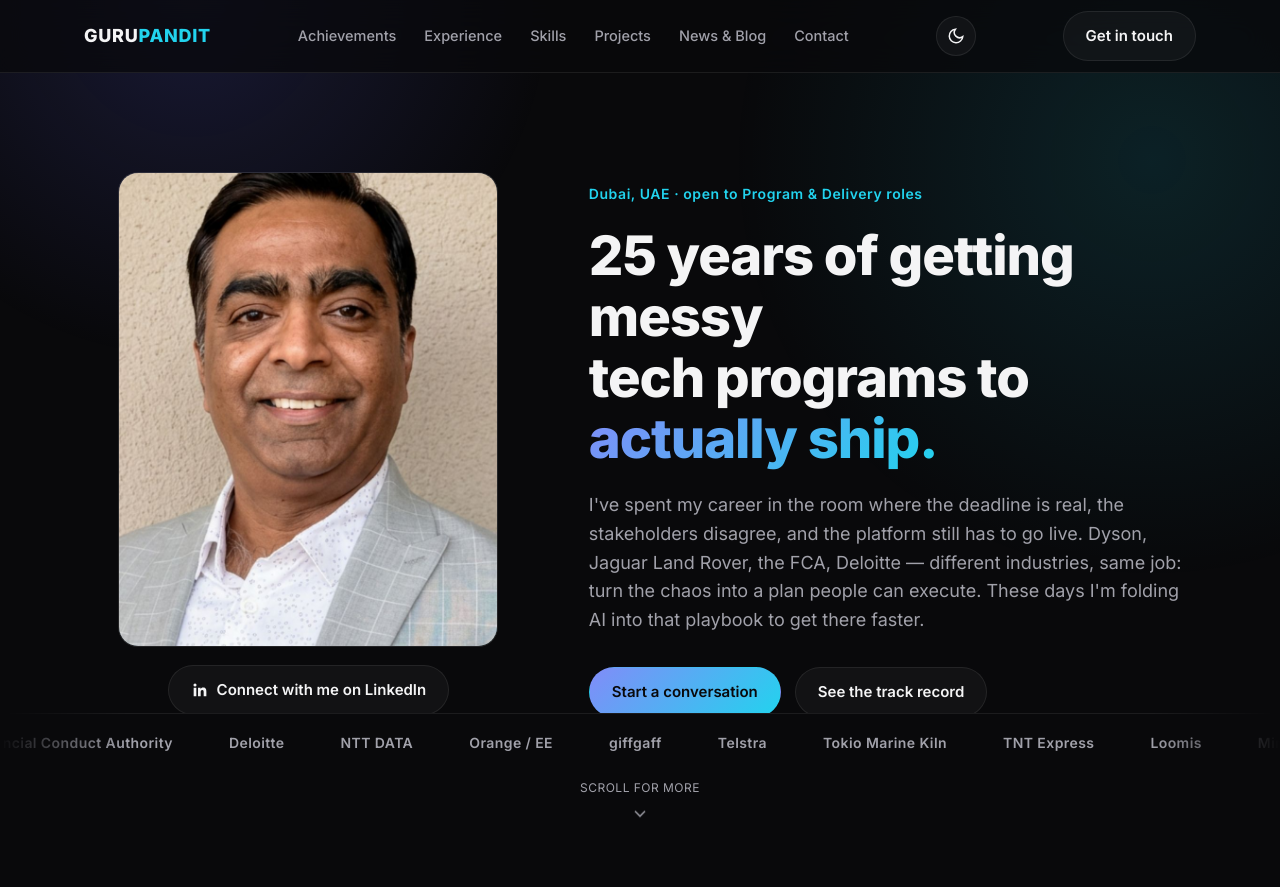
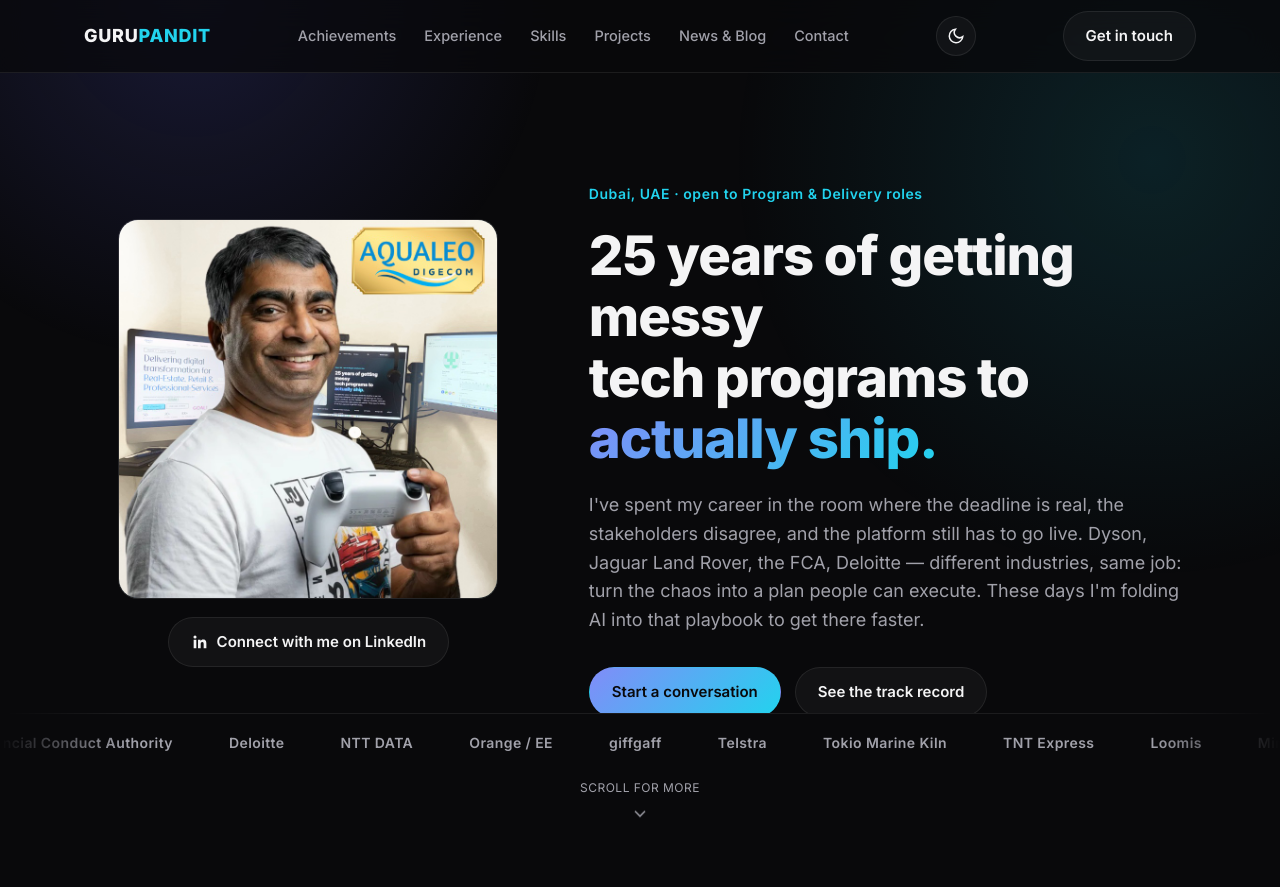
Before and after one commit to gpandit/pandit-guru, a PHP site: page / in a window 1280 px wide. Shown: the top 887 px of the page. Run offline with PHP 8.4, Linux system fonts and the light colour scheme.

Commit message:
feat(hero): update profile photo, fix crop to preserve company logo
Swap hero photo to new AQUALEO office shot and change .photo-frame
aspect-ratio from 4/5 to 1/1 to match the square source image, so the
AQUALEO DIGECOM logo in the top-right isn't cropped off.

Co-Authored-By: Claude Sonnet 5 <noreply@anthropic.com>

```diff
--- a/index.html
+++ b/index.html
@@ -66,7 +66,7 @@ height="0" width="0" style="display:none;visibility:hidden"></iframe></noscript>
       <div class="hero-photo-col reveal">
         <div class="photo-frame">
           <div class="glow-ring" aria-hidden="true"></div>
-          <img src="assets/photo.jpg?v=2" alt="Guru Pandit" onerror="this.style.display='none'; this.nextElementSibling.style.display='flex'">
+          <img src="assets/photo.jpg?v=3" alt="Guru Pandit" onerror="this.style.display='none'; this.nextElementSibling.style.display='flex'">
           <div class="photo-placeholder">
             <svg viewBox="0 0 24 24" fill="none" stroke="currentColor" stroke-width="1.5"><circle cx="12" cy="8" r="4"/><path d="M4 20c0-4 3.6-7 8-7s8 3 8 7"/></svg>
           </div>
--- a/styles.css
+++ b/styles.css
@@ -258,7 +258,7 @@ button { font-family: inherit; }
   position: relative;
   width: 100%;
   max-width: 380px;
-  aspect-ratio: 4/5;
+  aspect-ratio: 1/1;
   border-radius: var(--radius-lg);
   overflow: hidden;
   border: 1px solid var(--surface-border);
```
Also changed, not shown: assets/photo.jpg.
